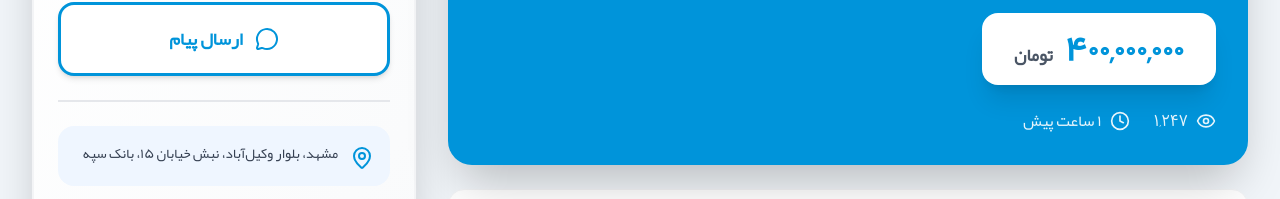
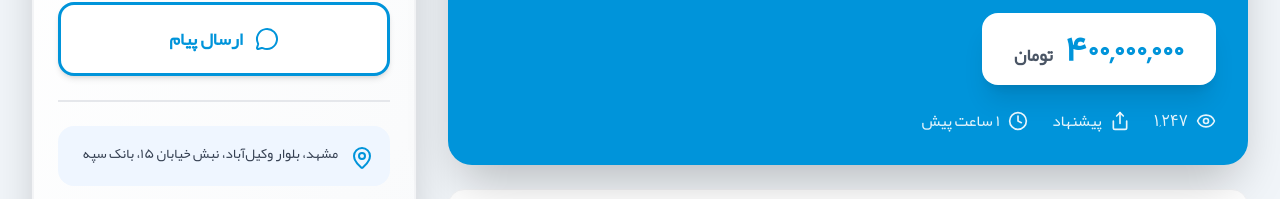
Before and after one commit to Yuozarseiph/pwa-bank, a Next.js app: page /ads/1 in a window 1280 px wide. Shown: the part 348-547 px from the top of the page. Built offline with nearby package versions, Linux system fonts and the light colour scheme.

Commit message:
fixed bugs

```diff
--- a/src/components/AdDetailPage.jsx
+++ b/src/components/AdDetailPage.jsx
@@ -325,6 +325,7 @@ const AdDetailPage = ({ adId }) => {
 
                   <button className="p-3 rounded-xl bg-white/20 hover:bg-white/30 transition-all text-white items-center cursor-pointer">
                     <Share className="w-7 h-7 transition-all" />
+
                   </button>
                 </div>
 
@@ -348,6 +349,10 @@ const AdDetailPage = ({ adId }) => {
                       {adData.stats.views.toLocaleString()}
                     </span>
                   </div>
+                  <button className="flex items-center gap-2 text-white/90 cursor-pointer">
+                    <Share className="w-5 h-5" />
+                    <span className="font-medium">پیشنهاد</span>
+                  </button>
                   <div className="flex items-center gap-2 text-white/90">
                     <Clock className="w-5 h-5" />
                     <span className="font-medium">{adData.stats.time}</span>
```
